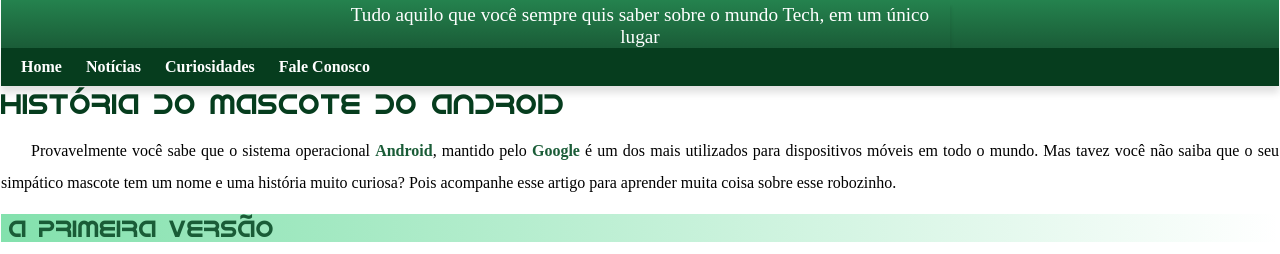
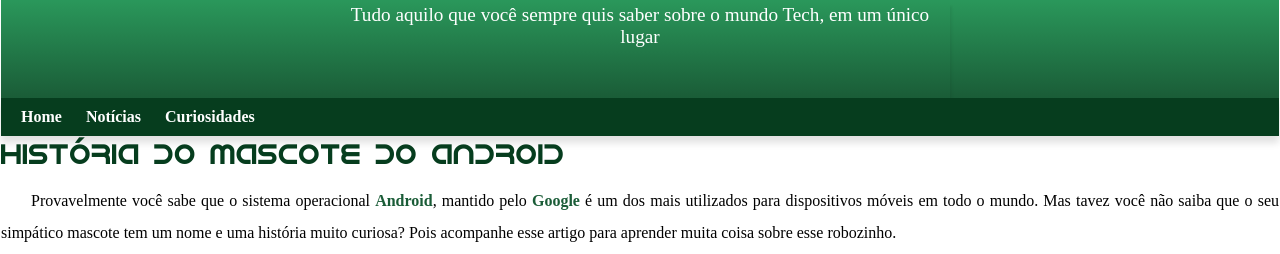
Before and after one commit to AlexAmorimSantiago/projeto-android, a plain HTML site: page index.html in a window 1280 px wide. Shown: the part 113-367 px from the top of the page. Drawn offline with Linux system fonts and the light colour scheme.

Commit message:
problema de padding corrigido

```diff
--- a/index.html
+++ b/index.html
@@ -18,7 +18,7 @@
         <a href="#">Home</a>
         <a href="#">Notícias</a>
         <a href="#">Curiosidades</a>
-        <a href="#">Fale Conosco</a>
+
 
     </nav>
     <main>
--- a/style.css
+++ b/style.css
@@ -84,6 +84,7 @@ header > p {
     padding-right: 10px;
     padding-left: 10px;
     margin: auto;
+    padding-bottom: 50px ;
     box-shadow: 2px 2px 2px rgba(0, 0, 0, 0.055);
 }
 
```
